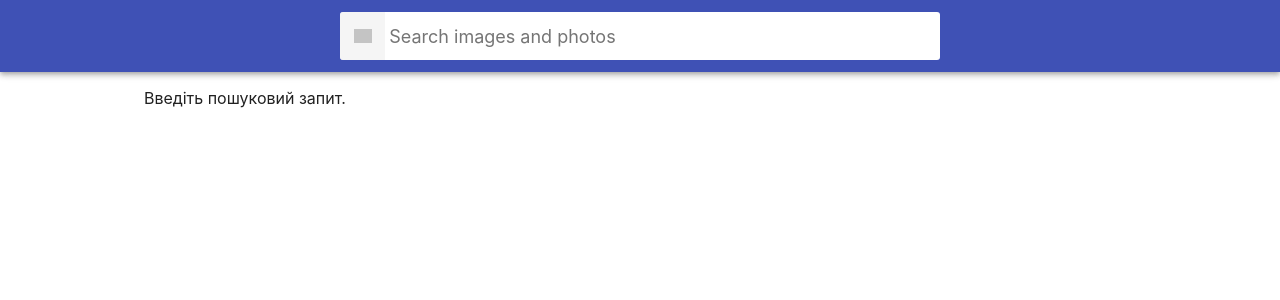
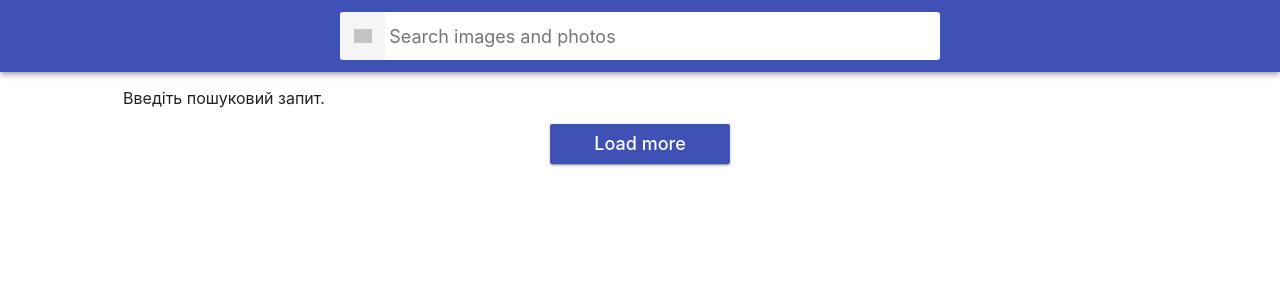
Before and after one commit to aleks-martyn/goit-react-hw-03-image-finder, a React (Create React App) app: page / in a window 1280 px wide. Shown: the top 300 px of the page. Built offline with nearby package versions, Linux system fonts and the light colour scheme; grey boxes are pictures that could not be loaded.

Commit message:
Update ImageGallery.jsx

```diff
--- a/src/components/ImageGallery/ImageGallery.jsx
+++ b/src/components/ImageGallery/ImageGallery.jsx
@@ -1,6 +1,7 @@
 import { Component } from 'react';
 import { GalleryItem } from './ImageGalleryItem';
-import { GalleryList } from './ImageGallery.styled';
+import { LoadMoreBtn } from './Button';
+import { Wrap, GalleryList } from './ImageGallery.styled';
 
 export class Gallery extends Component {
   state = {
@@ -42,6 +43,7 @@ export class Gallery extends Component {
     const { searchQuery } = this.props;
 
     return (
+      <Wrap>
         <GalleryList>
           {hits && hits.length === 0 && <p>За запитом нічого не знайдено</p>}
           {error && <h1>{error.message}</h1>}
@@ -52,6 +54,8 @@ export class Gallery extends Component {
               <GalleryItem key={id} webformatURL={webformatURL} tags={tags} />
             ))}
         </GalleryList>
+        <LoadMoreBtn onClick={this.btnClickHandler} />
+      </Wrap>
     );
   }
 }
```
Lines whose indentation alone changed are shown as unchanged.
